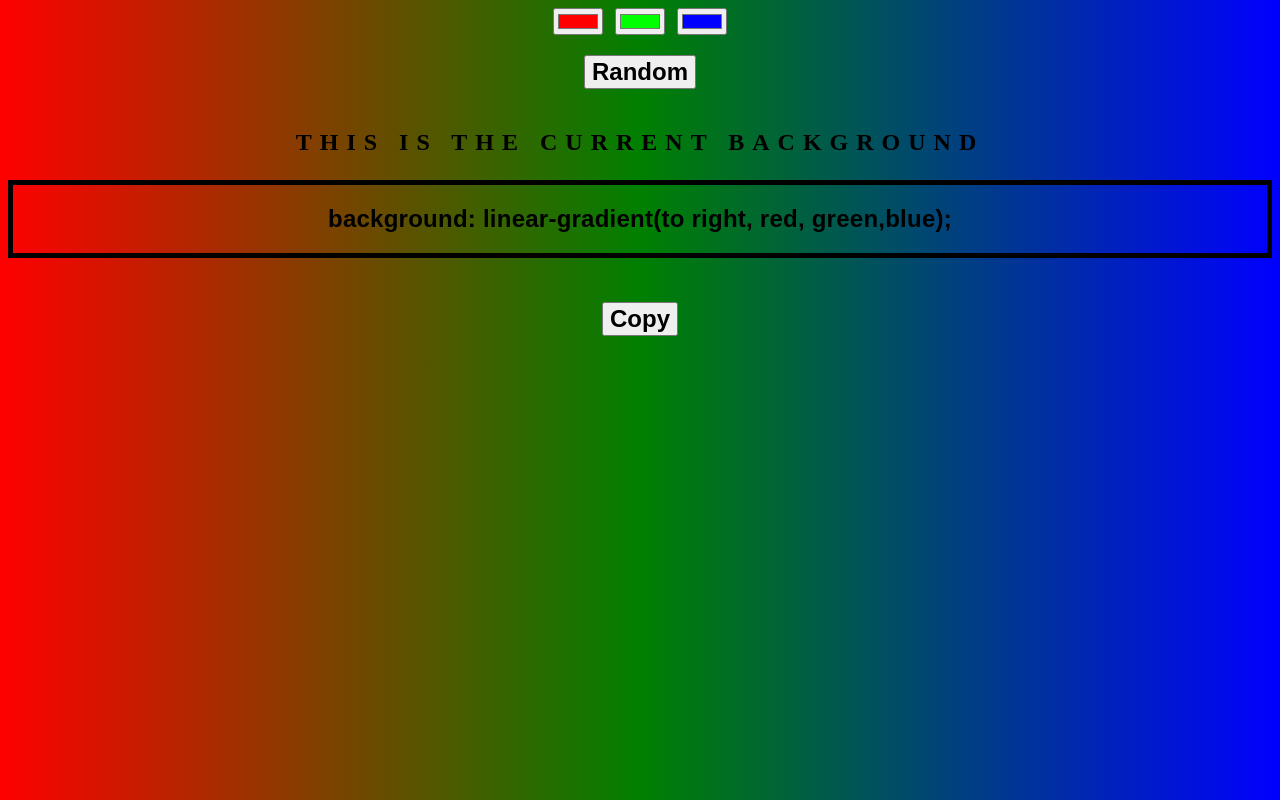
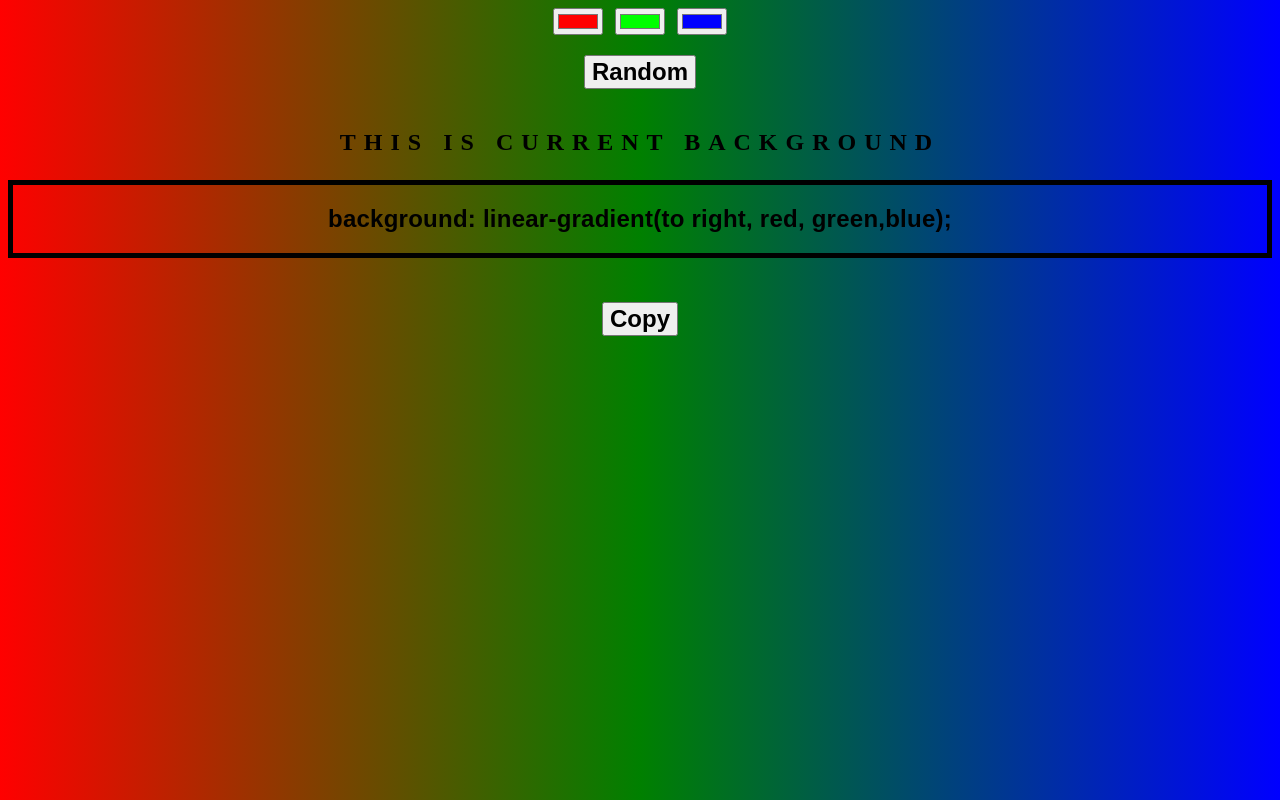
Before and after one commit to LonwaboMvovo/background-generator, a plain HTML site: page index.html in a window 1280 px wide. Drawn offline with Linux system fonts and the light colour scheme.

Commit message:
removed text

```diff
--- a/index.html
+++ b/index.html
@@ -13,7 +13,7 @@
     <input id="color2" type="color" name="color2" value="#00ff00">
     <input id="color3" type="color" name="color3" value="#0000ff"> <br>
     <button id="random">Random</button>
-    <h2>This is the current background</h2>
+    <h2>This is current background</h2>
     <h3 id="currentB">background: linear-gradient(to right, red, green,blue);</h3>
     <button id="copy">Copy</button>
 </body>
```
